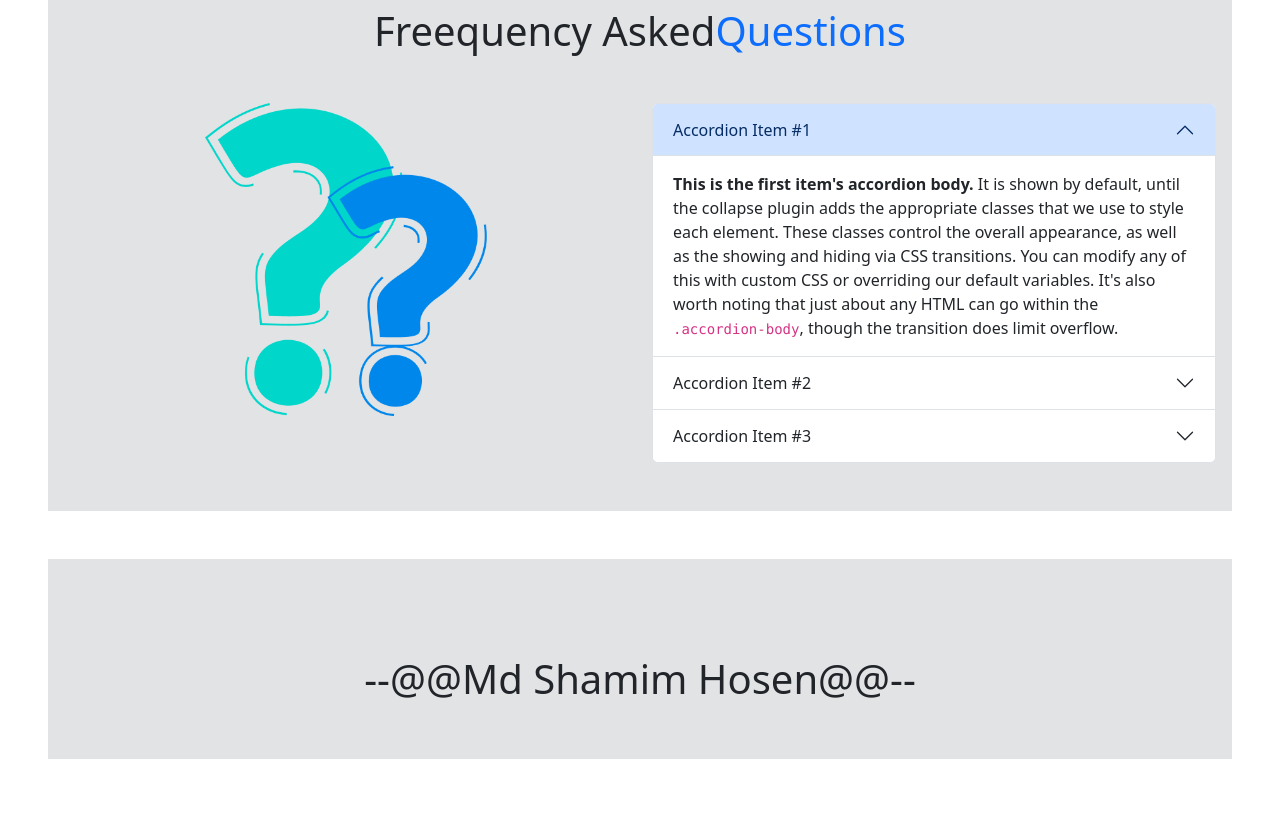
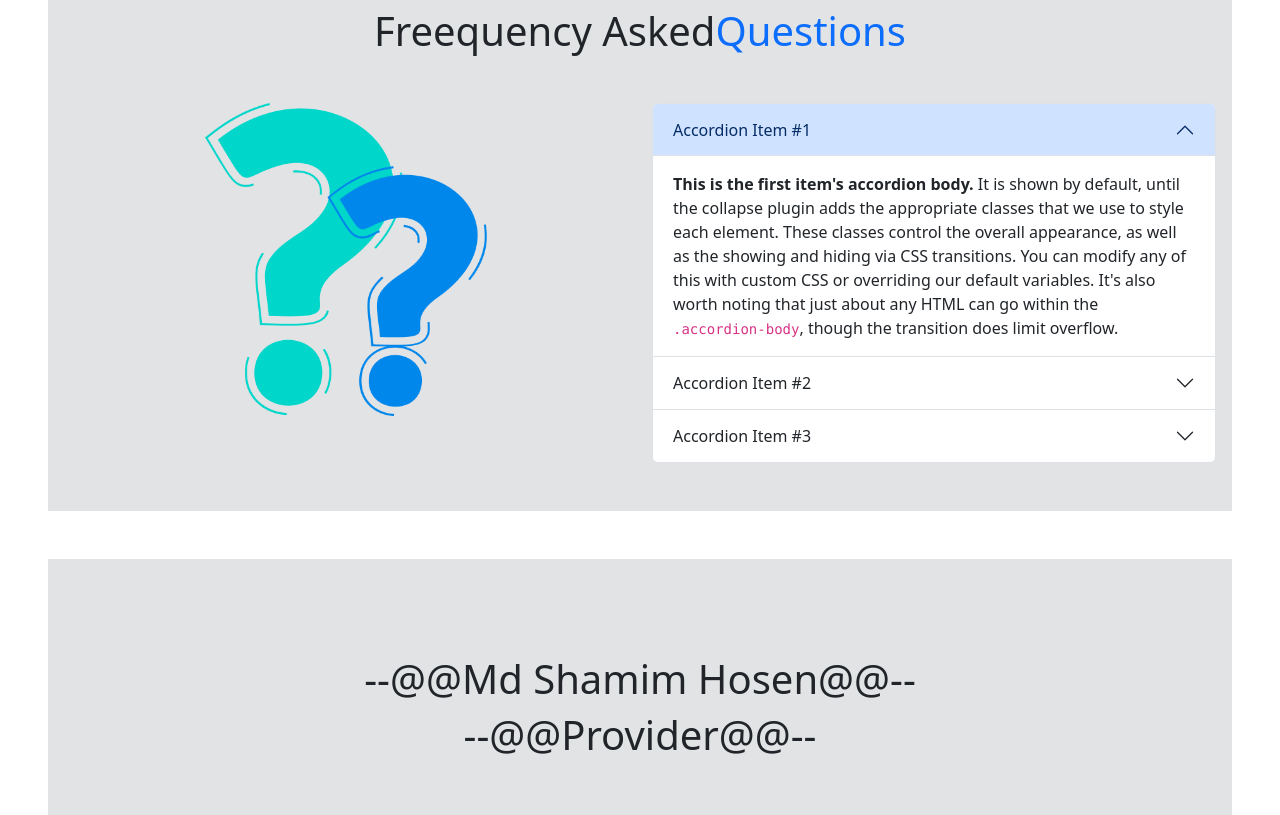
Before and after one commit to shamimhosan2/Biker-zoon, a plain HTML site: page index.html in a window 1280 px wide. Shown: the part 2487-3302 px from the top of the page. Before the commit the page ends 3246 px from the top, so only its background shows below. Drawn offline with nearby package versions, Linux system fonts and the light colour scheme.

Commit message:
provider

```diff
--- a/index.html
+++ b/index.html
@@ -299,6 +299,7 @@
       <!--footer-section-->
       <footer class="mt-5 w-76 ms-5 py-5  me-5 bg-secondary-subtle">
         <h1 class="text-center mt-5">--@@Md Shamim Hosen@@--</h1>
+        <h1 class="text-center ">--@@Provider@@--</h1>
       </footer>
 
 
```
